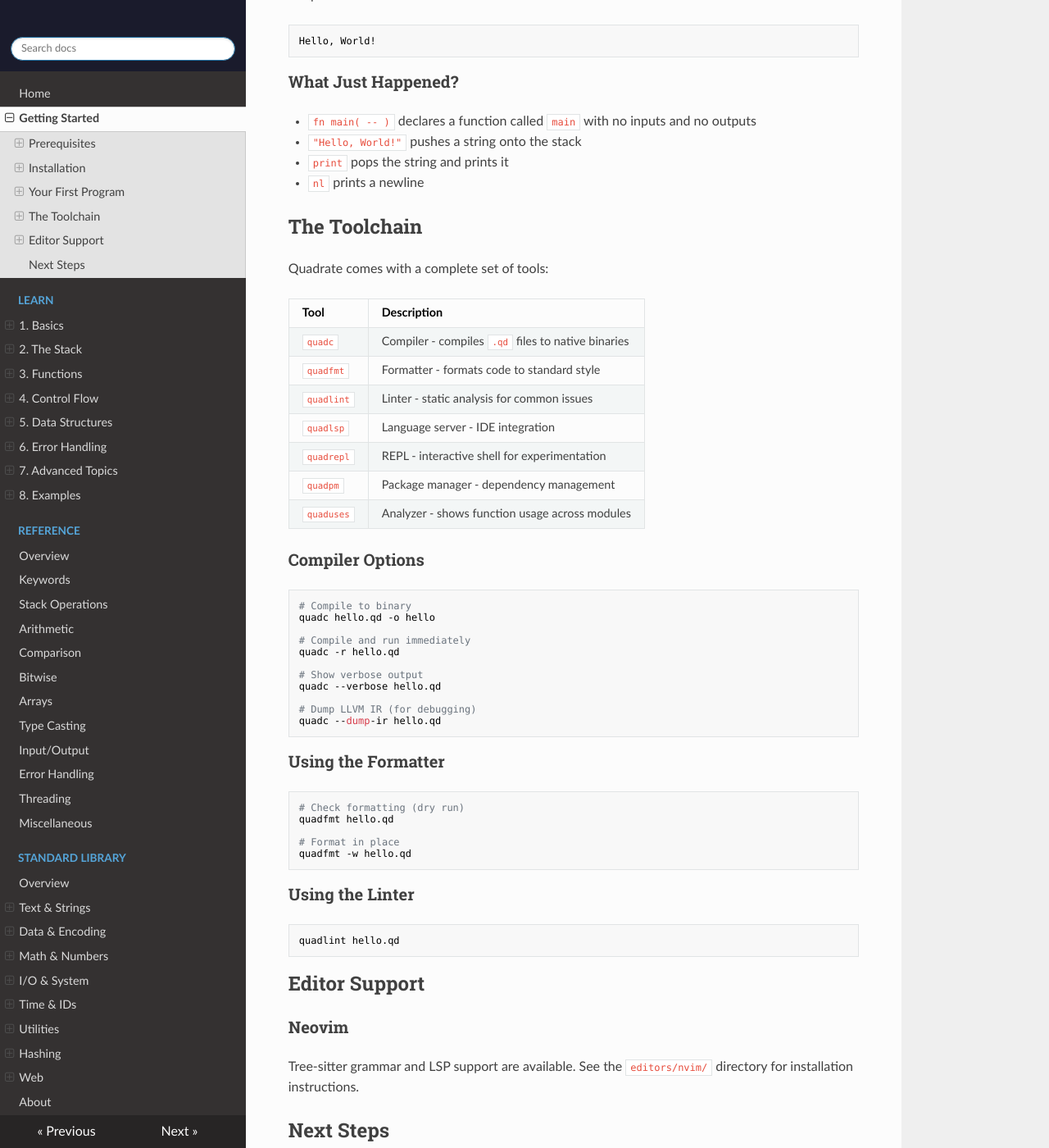
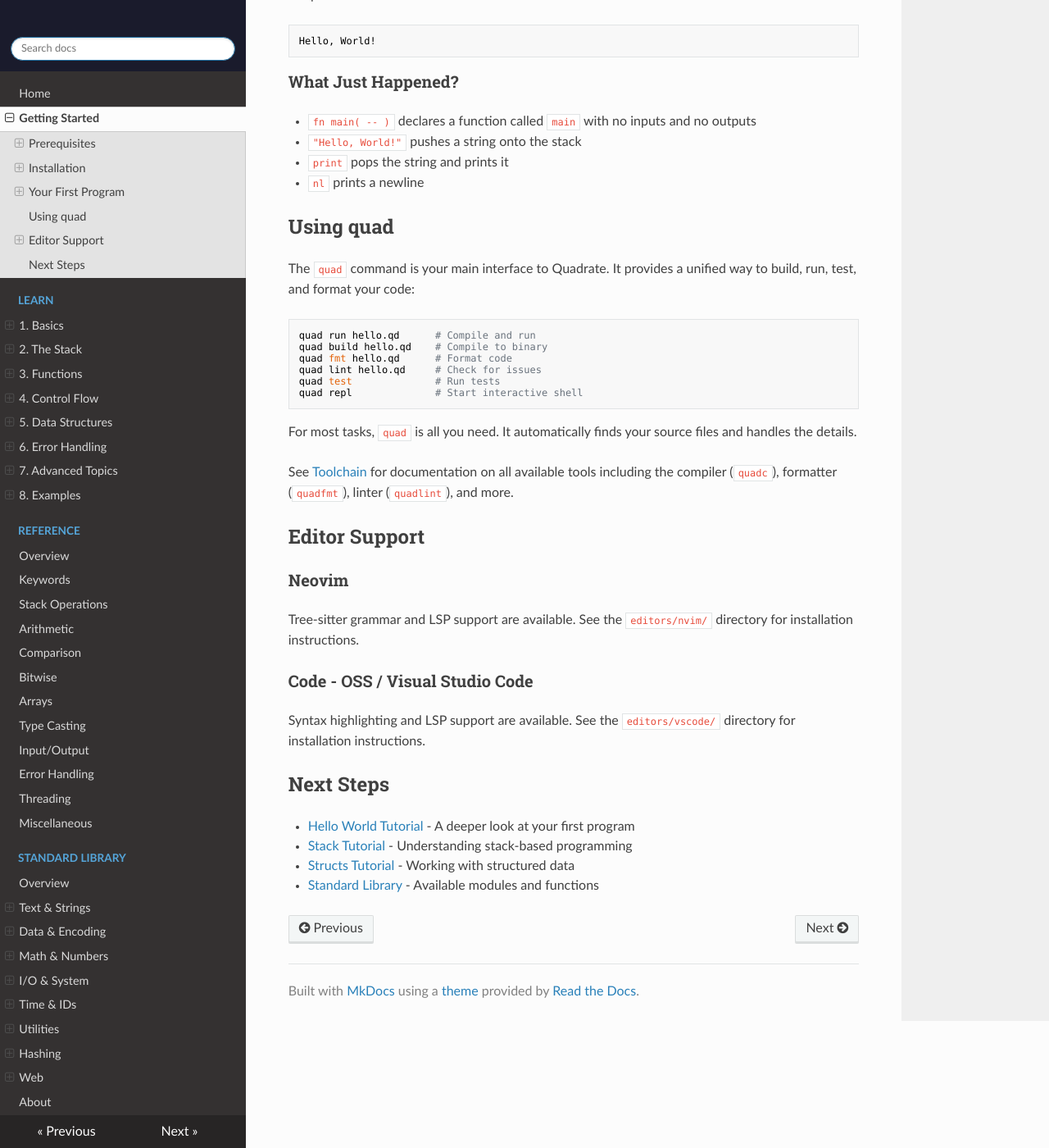
Before and after one commit to quadrate-language/quadrate, an MkDocs documentation site: the page built from docs/docs/docs/getting-started.md, in a window 1280 px wide and 1400 px high, scrolled down 1762 px. Shown: the whole window at 82% size. Built offline with MkDocs 1.6.1, drawn with Linux system fonts in a browser that asks for light colours; nearby versions of some CDN libraries; some of the changed text lies outside the part shown.

Commit message:
Update docs

````diff
--- a/docs/docs/docs/getting-started.md
+++ b/docs/docs/docs/getting-started.md
@@ -56,7 +56,7 @@ This installs:
 ### Verifying Installation
 
 ```bash
-quadc --version
+quad version
 ```
 
 ## Your First Program
@@ -72,7 +72,7 @@ fn main( -- ) {
 Compile and run it:
 
 ```bash
-quadc -r hello.qd
+quad run hello.qd
 ```
 
 Output:
@@ -87,51 +87,22 @@ Hello, World!
 - `print` pops the string and prints it
 - `nl` prints a newline
 
-## The Toolchain
+## Using quad
 
-Quadrate comes with a complete set of tools:
-
-| Tool | Description |
-|------|-------------|
-| `quadc` | Compiler - compiles `.qd` files to native binaries |
-| `quadfmt` | Formatter - formats code to standard style |
-| `quadlint` | Linter - static analysis for common issues |
-| `quadlsp` | Language server - IDE integration |
-| `quadrepl` | REPL - interactive shell for experimentation |
-| `quadpm` | Package manager - dependency management |
-| `quaduses` | Analyzer - shows function usage across modules |
-
-### Compiler Options
+The `quad` command is your main interface to Quadrate. It provides a unified way to build, run, test, and format your code:
 
 ```bash
-# Compile to binary
-quadc hello.qd -o hello
-
-# Compile and run immediately
-quadc -r hello.qd
-
-# Show verbose output
-quadc --verbose hello.qd
-
-# Dump LLVM IR (for debugging)
-quadc --dump-ir hello.qd
+quad run hello.qd      # Compile and run
+quad build hello.qd    # Compile to binary
+quad fmt hello.qd      # Format code
+quad lint hello.qd     # Check for issues
+quad test              # Run tests
+quad repl              # Start interactive shell
 ```
 
-### Using the Formatter
+For most tasks, `quad` is all you need. It automatically finds your source files and handles the details.
 
-```bash
-# Check formatting (dry run)
-quadfmt hello.qd
-
-# Format in place
-quadfmt -w hello.qd
-```
-
-### Using the Linter
-
-```bash
-quadlint hello.qd
-```
+See [Toolchain](toolchain.md) for documentation on all available tools including the compiler (`quadc`), formatter (`quadfmt`), linter (`quadlint`), and more.
 
 ## Editor Support
 
@@ -139,6 +110,10 @@ quadlint hello.qd
 
 Tree-sitter grammar and LSP support are available. See the `editors/nvim/` directory for installation instructions.
 
+### Code - OSS / Visual Studio Code
+
+Syntax highlighting and LSP support are available. See the `editors/vscode/` directory for installation instructions.
+
 ## Next Steps
 
 - [Hello World Tutorial](tutorial-hello-world.md) - A deeper look at your first program
````
Also changed, not shown: docs/docs/docs/learn/1-basics/hello-world.md (+1 -1 lines), docs/docs/docs/learn/1-basics/values-types.md (+4 -1 lines), docs/docs/docs/toolchain.md (added, +105 -0 lines).
